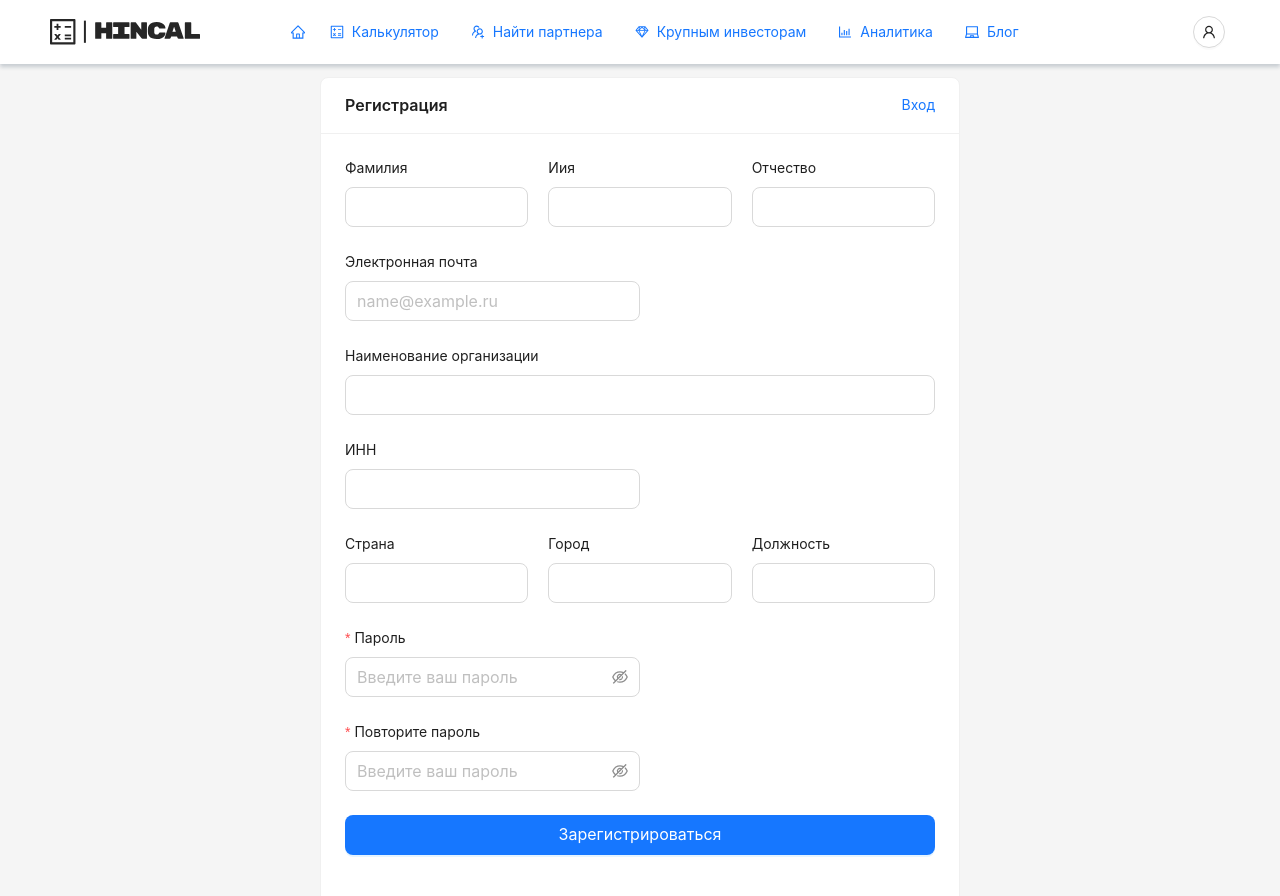
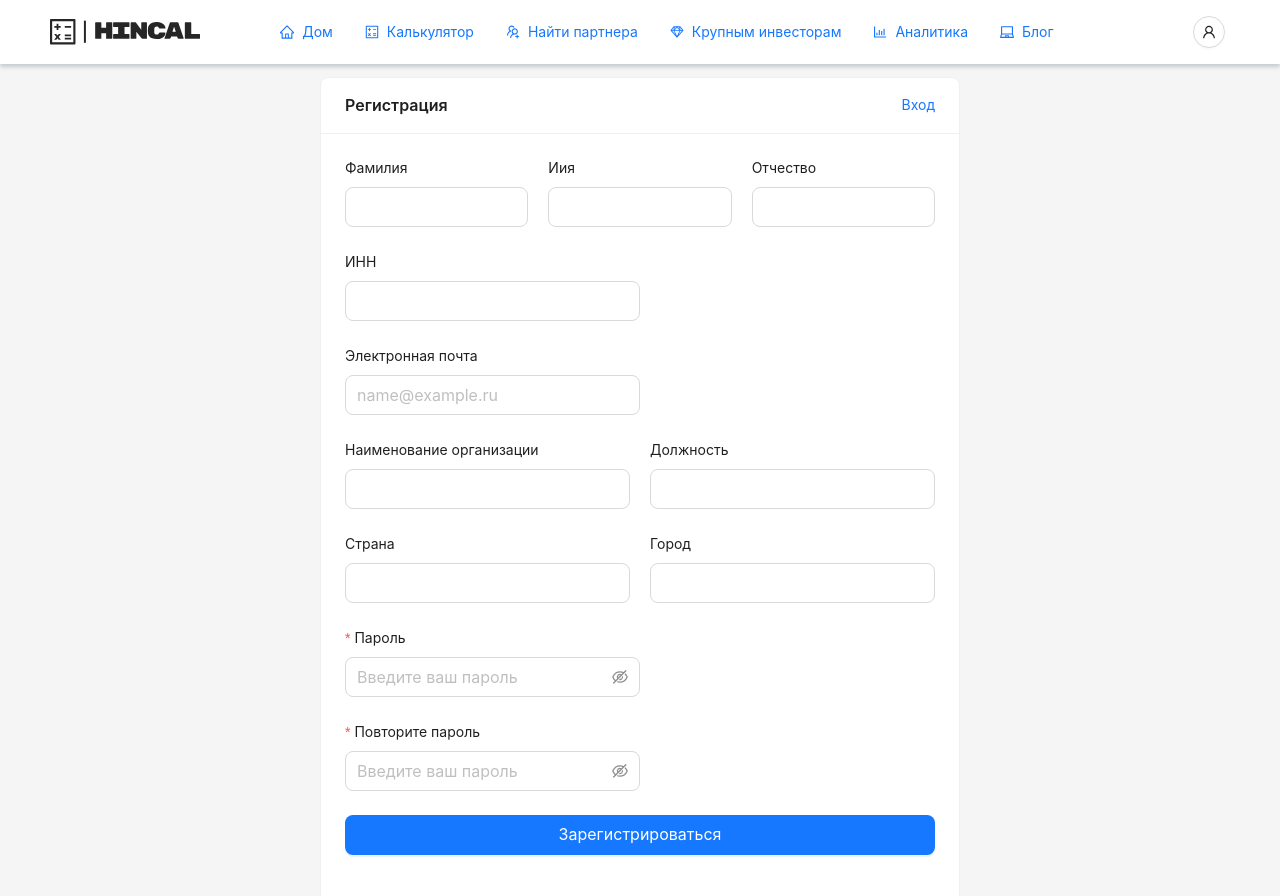
Before and after one commit to Afaneor/hincal-frontend, a Next.js app: page /registration in a window 1280 px wide. Shown: the top 896 px of the page. Built offline with nearby package versions, Linux system fonts and the light colour scheme.

Commit message:
feat: add btn to clock

```diff
--- a/src/components/BurgerDropdownLinks/BurgerDropdownLinks.tsx
+++ b/src/components/BurgerDropdownLinks/BurgerDropdownLinks.tsx
@@ -33,7 +33,7 @@ export const BurgerDropdownLinks: FCC<BurgerDropdownLinksProps> = ({
     <Dropdown
       menu={{ items }}
       trigger={['click']}
-      dropdownRender={() => dropdownRender || undefined}
+      dropdownRender={dropdownRender ? () => dropdownRender : undefined}
     >
       <Button
         type={type}
--- a/src/components/Header/Links.tsx
+++ b/src/components/Header/Links.tsx
@@ -10,7 +10,7 @@ import React from 'react'
 
 export const Links = [
   {
-    text: '',
+    text: 'Дом',
     href: '/',
     icon: <HomeOutlined />,
   },
--- a/src/landing/Block3/Block3.tsx
+++ b/src/landing/Block3/Block3.tsx
@@ -26,8 +26,8 @@ export const Block3 = () => {
       <Row>
         <CalcMap freezeMap />
       </Row>
-      <Row justify={'center'} gutter={[20, 20]}>
-        <Col style={{ padding: '1% 0' }}>
+      <Row justify={'center'} gutter={[20, 20]} style={{ padding: '10px 0' }}>
+        <Col>
           <Link href={'/calculator'}>
             <Button size={'large'} shape={'round'} type={'primary'}>
               Перейти к калькулятору
--- a/src/pages/_app.tsx
+++ b/src/pages/_app.tsx
@@ -14,7 +14,7 @@ const contentStyle = { padding: 0 }
 const MyApp = ({ Component, pageProps }: AppProps) => {
   return (
     <Layout className='h100'>
-      {!pageProps?.landing ? <Header /> : null}
+      <Header />
       <Content className='site-layout' style={contentStyle}>
         <Row justify='center'>
           <Col span={24}>
--- a/src/pages/registration/index.tsx
+++ b/src/pages/registration/index.tsx
@@ -61,6 +61,14 @@ const Registration: FCC = () => {
               </Col>
             </Row>
             <FormItem
+              label='ИНН'
+              name='inn'
+              wrapperCol={{ span: 12 }}
+              errors={errors.inn}
+            >
+              <Input size='large' />
+            </FormItem>
+            <FormItem
               label='Электронная почта'
               name='email'
               wrapperCol={{ span: 12 }}
@@ -74,6 +82,8 @@ const Registration: FCC = () => {
             >
               <Input placeholder='name@example.ru' size='large' />
             </FormItem>
+            <Row gutter={20}>
+              <Col xs={24} md={12}>
                 <FormItem
                   label='Наименование организации'
                   name='companyName'
@@ -82,16 +92,21 @@ const Registration: FCC = () => {
                 >
                   <Input size='large' />
                 </FormItem>
+              </Col>
+              <Col xs={24} md={12}>
                 <FormItem
-              label='ИНН'
-              name='inn'
-              wrapperCol={{ span: 12 }}
-              errors={errors.inn}
+                  label='Должность'
+                  name='staffPosition'
+                  wrapperCol={{ span: 24 }}
+                  errors={errors.staffPosition}
                 >
                   <Input size='large' />
                 </FormItem>
-            <Row justify='space-between' gutter={20}>
-              <Col xs={24} md={8}>
+              </Col>
+            </Row>
+
+            <Row gutter={20}>
+              <Col xs={24} md={12}>
                 <FormItem
                   label='Страна'
                   name='country'
@@ -101,22 +116,12 @@ const Registration: FCC = () => {
                   <Input size='large' />
                 </FormItem>
               </Col>
-              <Col xs={24} md={8}>
+              <Col xs={24} md={12}>
                 <FormItem
                   label='Город'
                   name='city'
                   wrapperCol={{ span: 24 }}
                   errors={errors.city}
-                >
-                  <Input size='large' />
-                </FormItem>
-              </Col>
-              <Col xs={24} md={8}>
-                <FormItem
-                  label='Должность'
-                  name='staffPosition'
-                  wrapperCol={{ span: 24 }}
-                  errors={errors.staffPosition}
                 >
                   <Input size='large' />
                 </FormItem>
```
Also changed, not shown: src/landing/Block2/Block2.tsx (+13 -1 lines), src/landing/LandingHeader/LandingHeader.tsx (+19 -29 lines), src/landing/img/CalcForm.png (added). Lines whose indentation alone changed are shown as unchanged.
